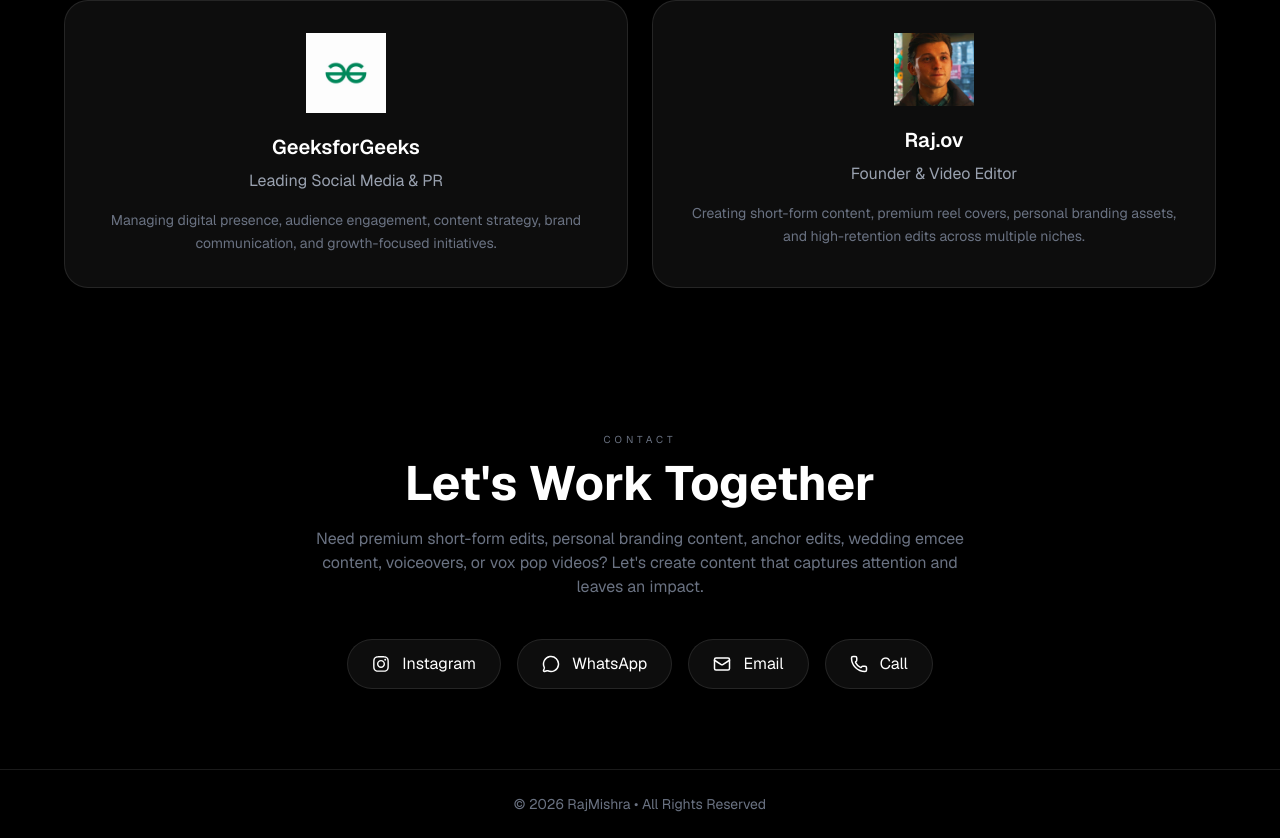
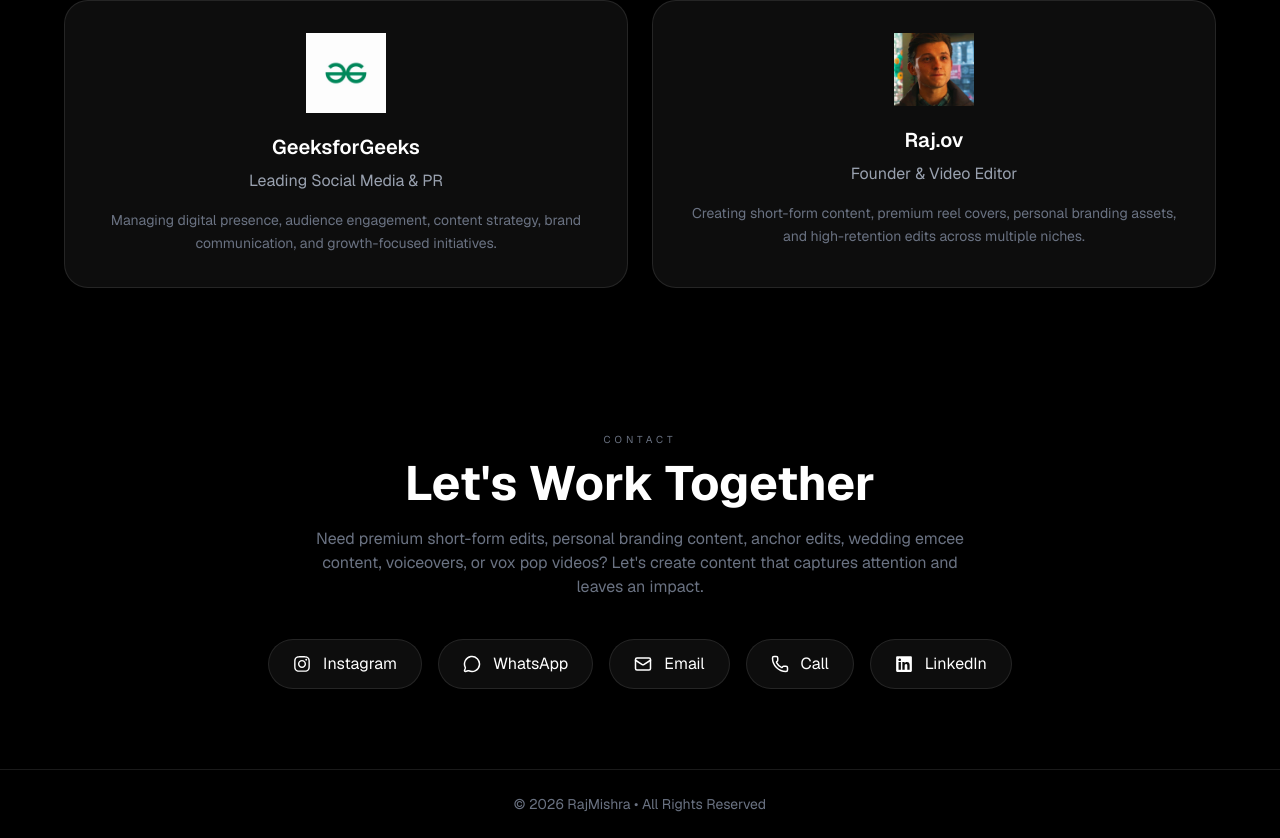
Before and after one commit to rajmishra-30/RAJ-MISHRA-Video-Editing-Graphics-Social-media-portfolio, a Next.js app: page / in a window 1280 px wide. Shown: the part 3623-4461 px from the top of the page. Built offline with nearby package versions, Linux system fonts and the light colour scheme.

Commit message:
Added LinkedIn contact button

```diff
--- a/src/app/components/Contact.tsx
+++ b/src/app/components/Contact.tsx
@@ -1,13 +1,14 @@
 "use client";
 
 import { Mail, Phone, MessageCircle } from "lucide-react";
-import { FaInstagram } from "react-icons/fa";
+import { FaInstagram, FaLinkedin } from "react-icons/fa";
 
 export default function Contact() {
   return (
     <section
-     id = "contact"
-     className="py-20 px-4">
+      id="contact"
+      className="py-20 px-4"
+    >
       <div className="max-w-4xl mx-auto text-center">
         <p className="text-gray-500 tracking-[4px] uppercase text-[10px]">
           Contact
@@ -60,6 +61,16 @@ export default function Contact() {
             <Phone size={18} />
             Call
           </a>
+
+          <a
+            href="https://www.linkedin.com/in/raj-mishra30"
+            target="_blank"
+            rel="noopener noreferrer"
+            className="flex items-center gap-3 px-6 py-3 rounded-full border border-white/10 bg-white/5 hover:bg-white hover:text-black transition-all duration-300"
+          >
+            <FaLinkedin size={18} />
+            LinkedIn
+          </a>
         </div>
       </div>
     </section>
```
